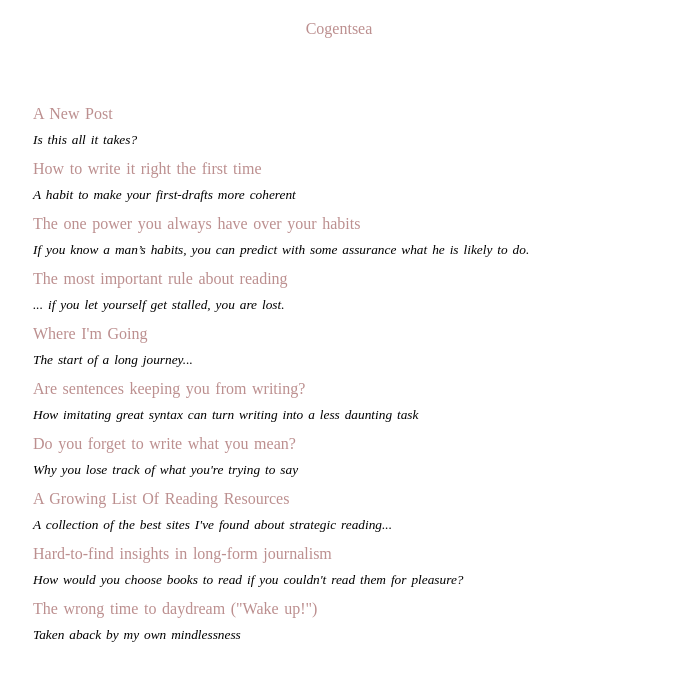
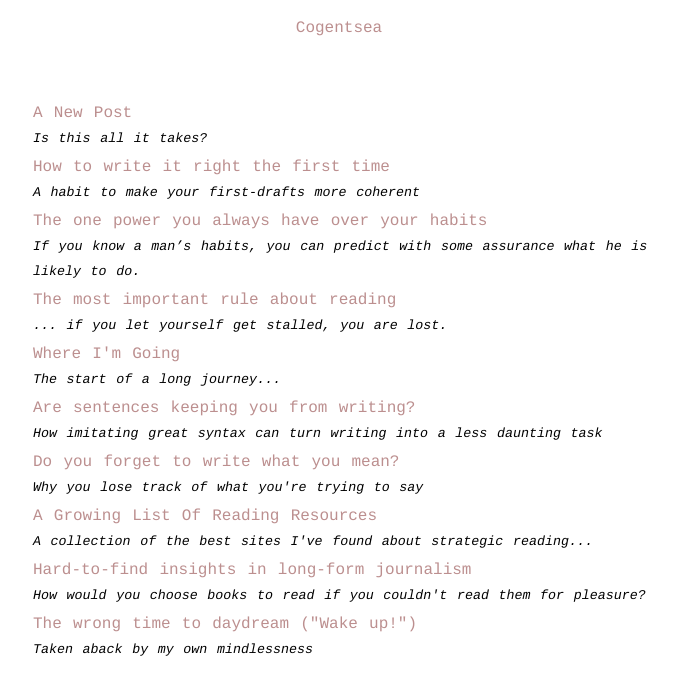
Before and after one commit to jacksoncusick/cogentsea, a Jekyll site: the page built from index.html, in a window 1280 px wide. Shown: the top 695 px of the page, without its empty margins (301-979 px from the left). Built offline with Jekyll 4.4.1, drawn with Linux system fonts in a browser that asks for light colours; some web fonts are replaced; the list of posts is cut into pages by our own code.

Commit message:
Update og_main.css

```diff
--- a/stylesheets/og_main.css
+++ b/stylesheets/og_main.css
@@ -64,7 +64,7 @@
 
 p, ul, ol {
 	max-width: 700px;
-	font-family: 'Cousine', ;
+	font-family: 'Cousine', sans-serif;
 	font-size: 16px;
 	line-height: 25px;
 	margin: 1.556em 0;
```
